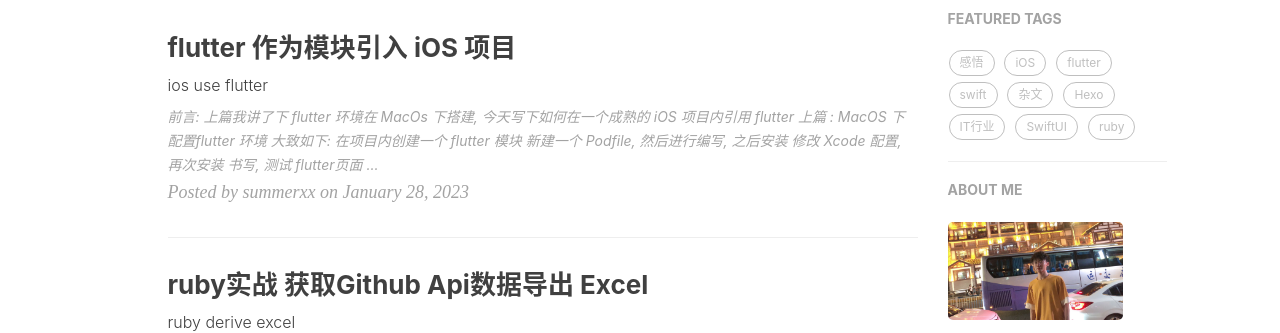
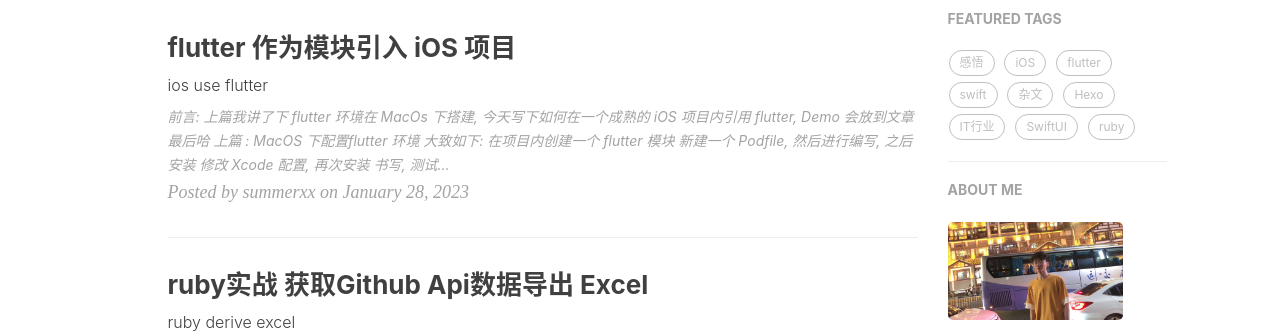
Before and after one commit to summerxx27/summerxx27.github.io, a Jekyll site: the page built from index.html, in a window 1280 px wide and 900 px high. Shown: the part 437-770 px from the top of the window. Built offline with Jekyll 4.4.1, drawn with Linux system fonts in a browser that asks for light colours; nearby versions of some CDN libraries; the list of posts is cut into pages by our own code; comment, search, counter and statistics services are not loaded.

Commit message:
Update 2023-01-28-ios-use-flutter.md

```diff
--- a/_posts/2023-01-28-ios-use-flutter.md
+++ b/_posts/2023-01-28-ios-use-flutter.md
@@ -8,7 +8,7 @@
 tags: [flutter]
 ---
 
-前言: 上篇我讲了下 flutter 环境在 MacOs 下搭建, 今天写下如何在一个成熟的 iOS 项目内引用 flutter
+前言: 上篇我讲了下 flutter 环境在 MacOs 下搭建, 今天写下如何在一个成熟的 iOS 项目内引用 flutter, Demo 会放到文章最后哈
 
 上篇 : [MacOS 下配置flutter 环境](https://www.jianshu.com/p/7e459cfd1545)
 
@@ -138,3 +138,7 @@
 文章参照 :
 
 https://blog.csdn.net/jdd92/article/details/121938342
+
+Demo:
+
+[https://github.com/summerxx27/flutter_ios_demo](https://github.com/summerxx27/flutter_ios_demo)
```
